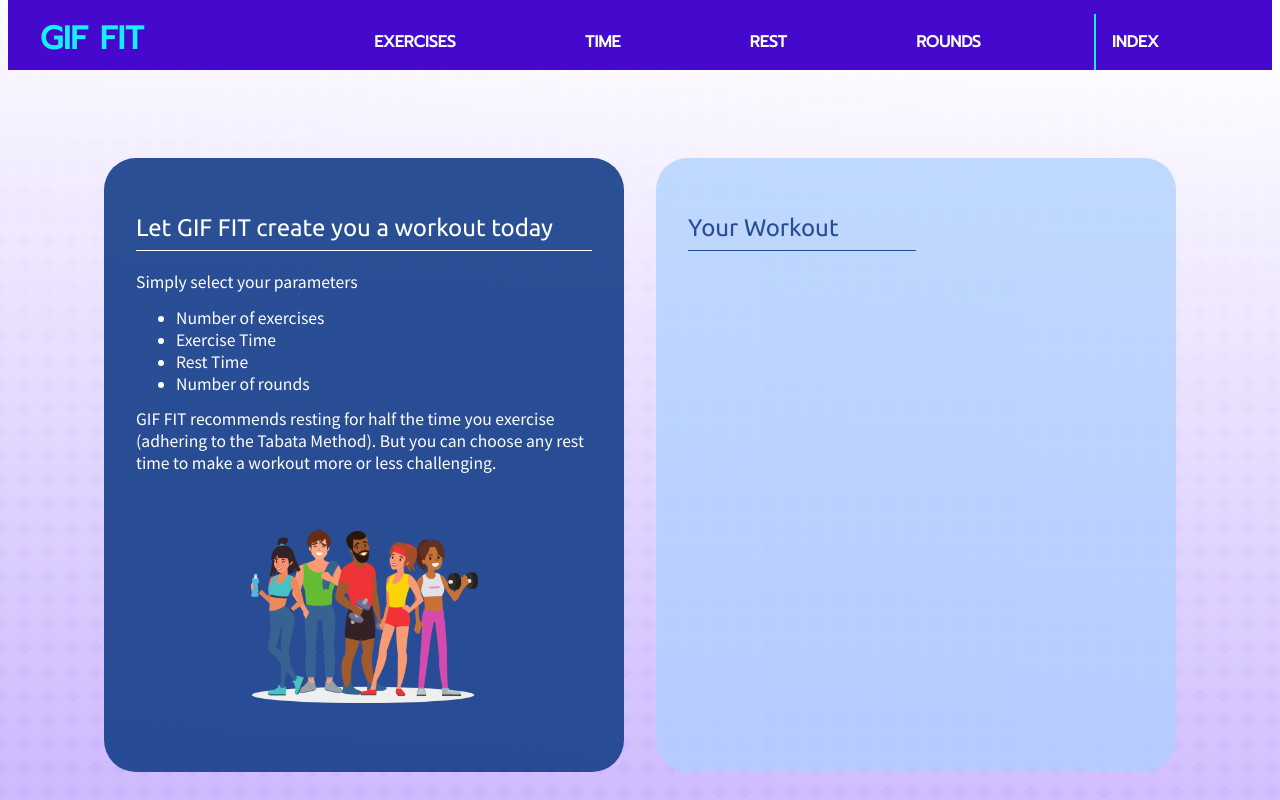
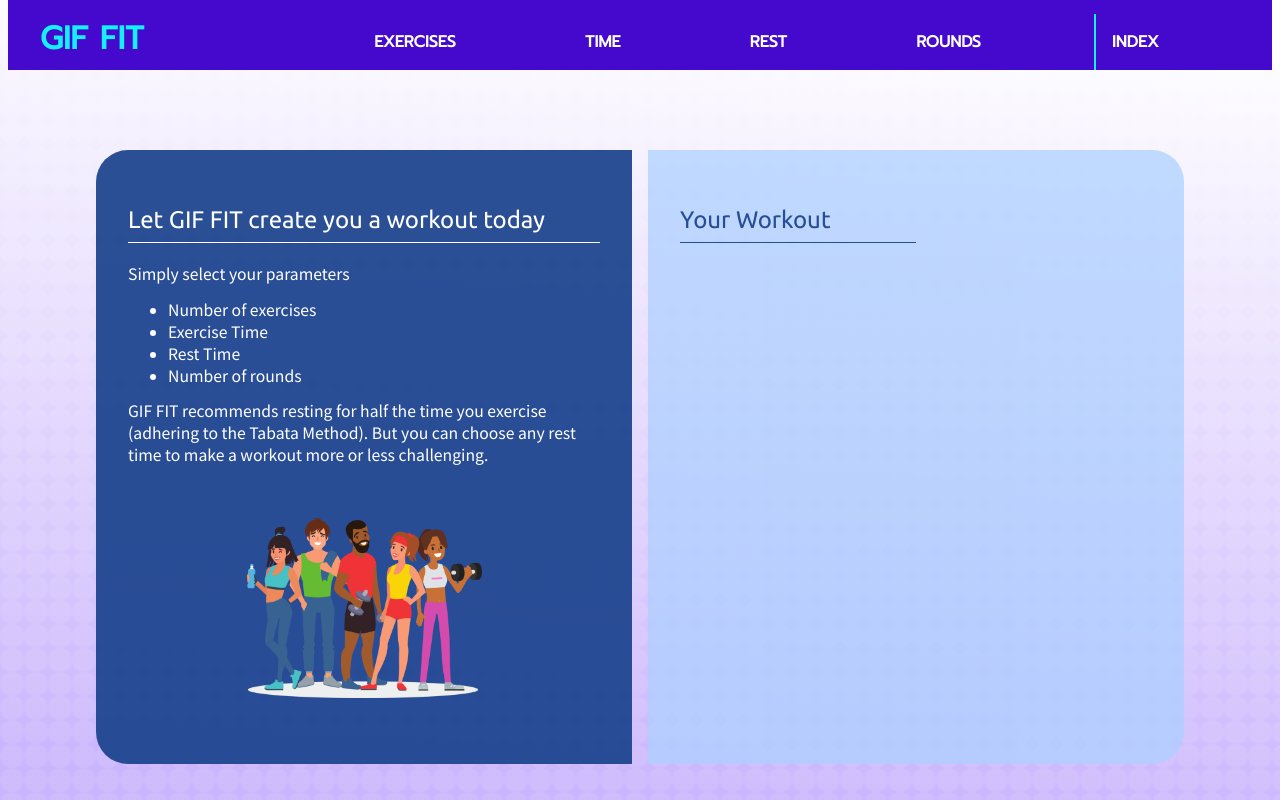
Before and after one commit to jamesncox/gif-fit-2.0, a React (Create React App) app: page / in a window 1280 px wide. Built offline with nearby package versions, Linux system fonts and the light colour scheme.

Commit message:
Update display-wrapper top and bottom borders

```diff
--- a/src/stylesheets/App.css
+++ b/src/stylesheets/App.css
@@ -60,8 +60,9 @@
   /* width: 80%; */
   min-height: 550px;
   padding: 2rem;
-  border-radius: 32px;
-  margin: 1rem;
+  border-top-left-radius: 32px;
+  border-bottom-left-radius: 32px;
+  margin: .5rem;
 }
 
 .welcome-title {
@@ -92,8 +93,9 @@
   background-color: var(--purple);
   /* width: 80%; */
   padding: 2rem;
-  border-radius: 32px;
-  margin: 1rem;
+  border-top-right-radius: 32px;
+  border-bottom-right-radius: 32px;
+  margin: .5rem;
 }
 
 .display-selection-title {
```
